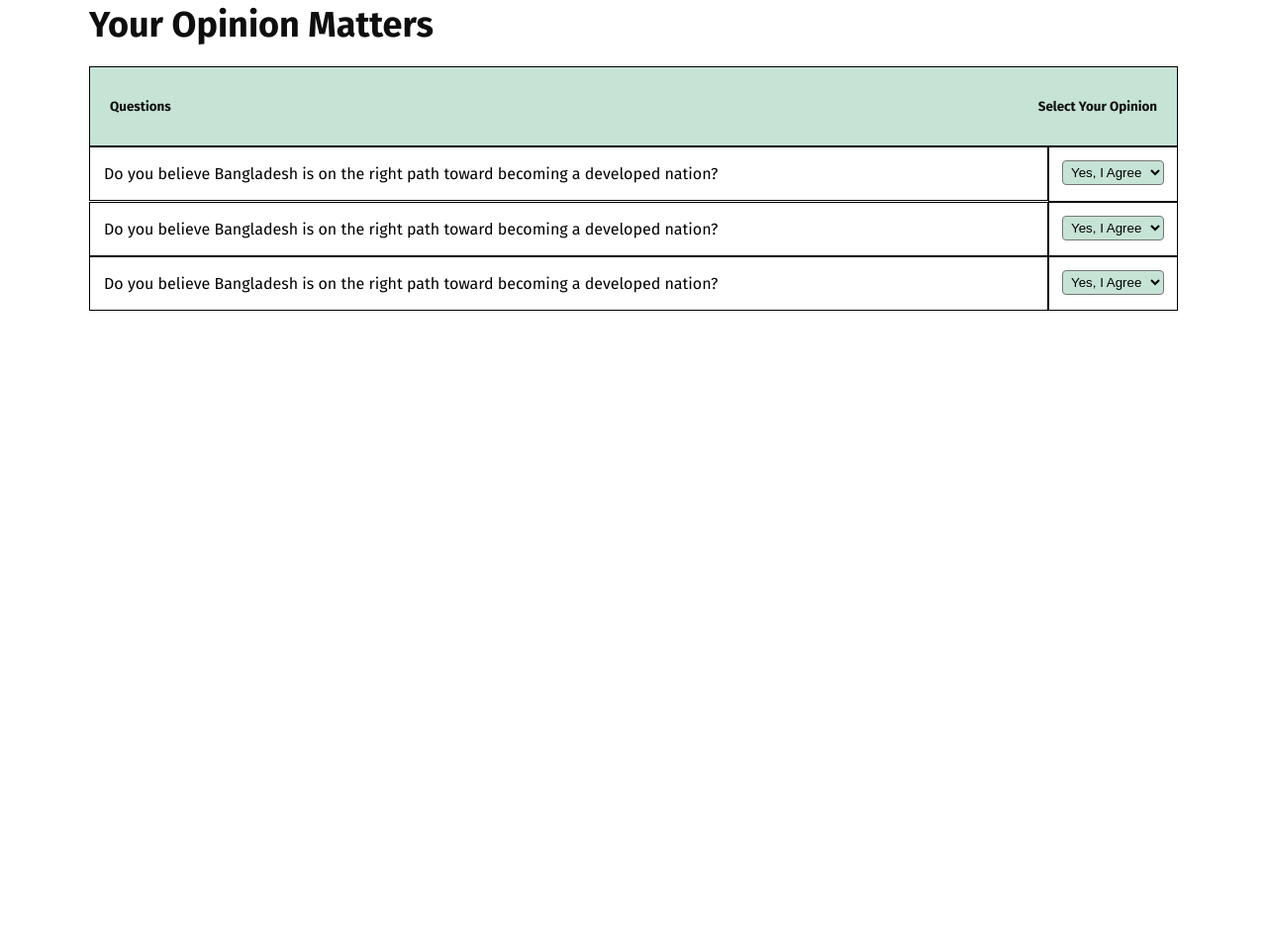
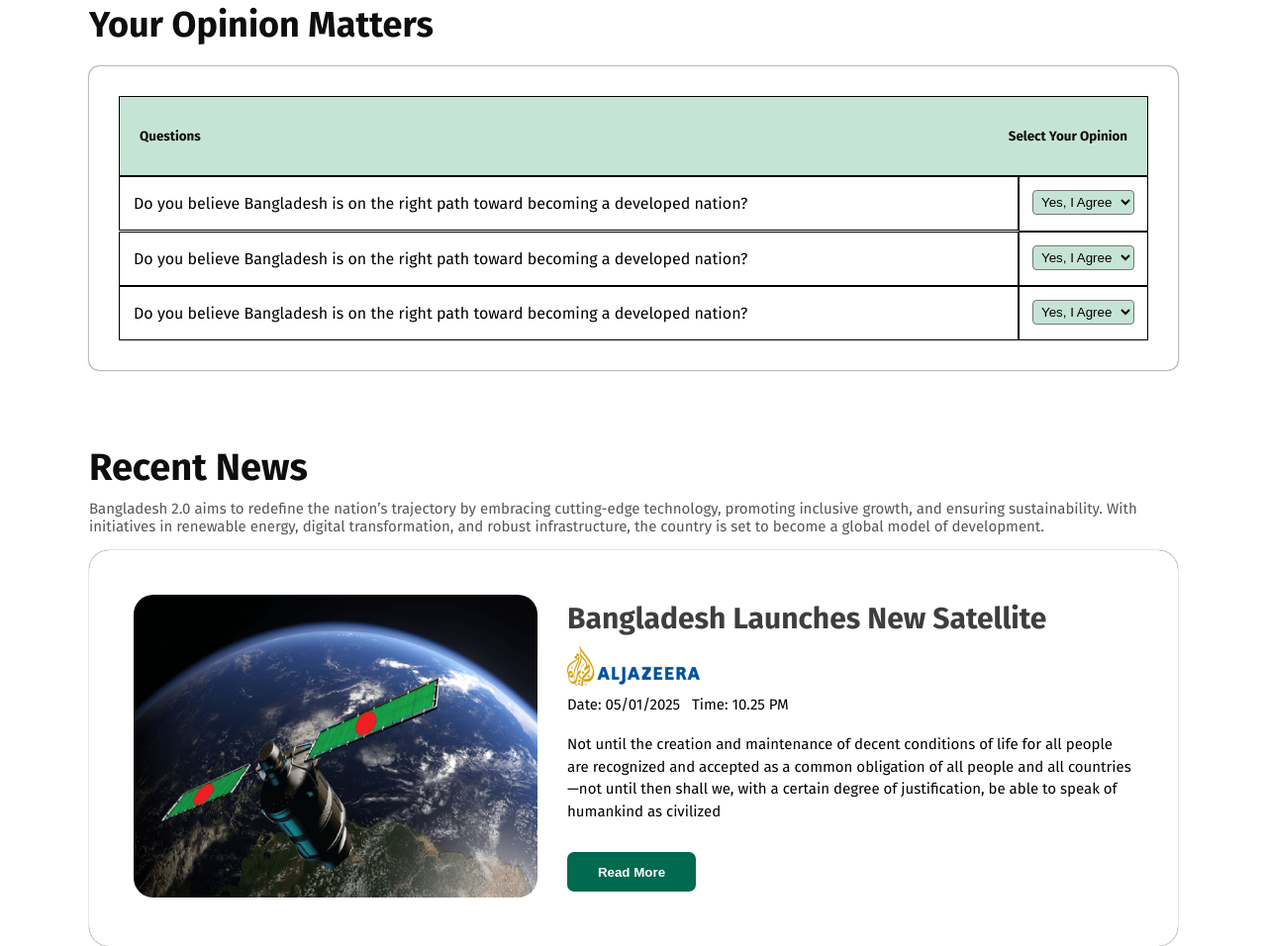
Before and after one commit to naeem-web84/first-assignment, a plain HTML site: page index.html in a window 1280 px wide. Shown: the part 1940-2896 px from the top of the page at 99% size. Before the commit the page ends 2254 px from the top, so only its background shows below. Drawn offline with Linux system fonts and the light colour scheme.

Commit message:
recdnt news ,news one complete

```diff
--- a/index.html
+++ b/index.html
@@ -174,6 +174,34 @@
                 </div>
             </div>
         </div>
+
+        <!-- RECENT NEWS SECTION -->
+        <section class="recent-news">
+            <h2 class="news-heading">Recent News</h2>
+            <p class="re-news-para">Bangladesh 2.0 aims to redefine the nation’s trajectory by embracing cutting-edge technology, promoting inclusive growth, and ensuring sustainability. With initiatives in renewable energy, digital transformation, and robust infrastructure, the country is set to become a global model of development.</p>
+
+            <div class="news-1">
+                <div class="satelite-recent-picture">
+                    <img src="assets/satelite.png" alt="satelite-image">
+                </div>
+
+                <div class="recent-content">
+                    <h2 class="news-main-heading-2">Bangladesh Launches New Satellite</h2>
+                    <img src="assets/al-jazeera.png" alt="jazeera">
+                     <p class="news-time">Date: 05/01/2025 &nbsp; Time: 10.25 PM</p>
+                     <p class="about-satelite">Not until the creation and maintenance of decent conditions of life for all people are recognized and accepted as a common obligation of all people and all countries—not until then shall we,
+                        with a certain degree of justification, be able to speak of humankind as civilized</p>
+
+                    <button class="st-btn">Read More</button>
+                </div>
+
+            </div>
+
+
+            <div class="news-2">
+
+            </div>
+        </section>
     </main>
 
     <footer>
--- a/style.css
+++ b/style.css
@@ -38,12 +38,12 @@
 /* BANNER SECTION */
 
 .banner {
-    display: flex;
+    background-color: rgba(198, 228, 214, 1);
     align-items: center;
-    /* justify-content: space-between; */
-    background-color: #C6E4D6;
     border-radius: 10px;
     margin-bottom: 0px;
+    display: flex;
+    align-items: center:
 }
 
 .content-1 {
@@ -266,11 +266,18 @@
 }
 
 /* OPENION DESIGN */
-.openion{
+.openion {
     margin-top: 75px;
 }
 
-.openion-title-tag{
+.all-openion {
+    padding: 30px 30px;
+    background-color: white;
+    box-shadow: 0px 0px 2px 0px;
+    border-radius: 10px;
+}
+
+.openion-title-tag {
     font-weight: 600;
     font-size: 20px;
     color: #0E0E0E;
@@ -289,61 +296,141 @@
     color: #0E0E0E;
     margin-bottom: 20px;
 }
+
 /* OP-TITLE-1 */
-.op-title-1{
+.op-title-1 {
     display: flex;
     align-items: center;
-    margin-collapse:collapse;
+    margin-collapse: collapse;
 }
 
-.t-1{
+.t-1 {
     width: 90%;
     border: 1px solid black;
     padding: 17px 0px 17px 14px;
 }
 
-.t-2{
+.t-2 {
     width: auto;
     border: 1px solid black;
     padding: 13px 13px 16px 13px;
 }
 
-.select-bg{
+.select-bg {
     background-color: rgba(198, 228, 214, 1);
     border-radius: 4px;
     padding: 3px 4px;
 }
 
 /* OP-TITLE-2 */
-.op-titile-2{
+.op-titile-2 {
     display: flex;
     justify-content: space-between;
 }
 
-.tt-1{
+.tt-1 {
     width: 90%;
     border: 1px solid black;
     padding: 17px 0px 17px 14px;
 }
 
-.tt-2{
+.tt-2 {
     border: 1px solid black;
     padding: 13px 13px 13px 13px;
 }
 
 /* OP-TITLE-3 */
-.op-title-3{
+.op-title-3 {
     display: flex;
     justify-content: space-between;
 }
 
-.ttt-1{
+.ttt-1 {
     width: 90%;
     border: 1px solid black;
     padding: 17px 0px 17px 14px;
 }
 
-.ttt-2{
+.ttt-2 {
     border: 1px solid black;
     padding: 13px 13px 13px 13px;
 }
+
+/* RECENT NEWS DESIGN */
+.recent-news{
+    margin-top: 75px;
+}
+
+.news-heading{
+    font-weight: bold;
+    font-size: 38px;
+    color: #0E0E0E;
+    margin-bottom: 10px;
+}
+.re-news-para{
+    font-size: 15px;
+    color: rgba(14, 14, 14, 0.7);
+    margin-top: 0px;
+}
+
+/* NEWS 1, 2 */
+
+.news-1{
+    display: flex;
+    justify-content: space-around;
+    align-items: center;
+    padding: 45px 45px;
+    border-radius: 20px;
+    gap: 30px;
+    box-shadow: 0px 0px 1px 0px;
+}
+
+.satelite-recent-picture img{
+    border-radius: 20px;
+}
+
+.recent-content{
+    display: flex;
+    flex-direction: column;
+    max-width: auto;
+    align-items:flex-start;
+    margin-bottom: 5px;
+}
+
+.recent-content .news-main-heading-2{
+    font-weight: bold;
+    font-size: 30px;
+    color: rgba(14, 14, 14, 0.8);
+    margin-top: 2px;
+    margin-bottom: 0px;
+}
+
+.recent-content img{
+    margin-top: 10px;
+    margin-bottom: 10px;
+}
+
+.recent-content .news-time{
+    font-size: 15px;
+    margin-top: 0px;
+    margin-bottom: 20px;
+}
+
+.recent-content .about-satelite{
+    font-size: 15px;
+    line-height: 1.5;
+    margin-top: 0px;
+    margin-bottom: 30px;
+}
+
+ .recent-content .st-btn{
+    width: 130px;
+    height: 40px;
+    font-weight: 600;
+    font-variant-east-asian: 17px;
+    margin-top: 0px;
+    background-color: rgba(0, 106, 80, 1);
+    color: white;
+    border: none;
+    border-radius: 7px;
+ }
```
